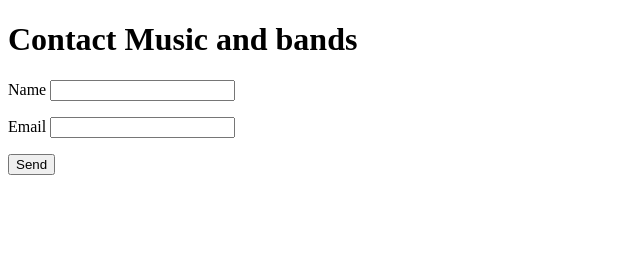
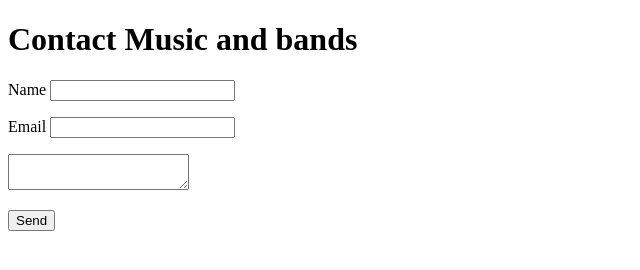
Before and after one commit to webegguk/gb, a Gatsby site: page /contact in a window 1280 px wide. Shown: the whole page, without its empty margins (0-640 px from the left). Built offline with nearby package versions, Linux system fonts and the light colour scheme; Gatsby itself is replaced by a stand-in of ours.

Commit message:
adding message textarea

```diff
--- a/src/pages/contact.js
+++ b/src/pages/contact.js
@@ -20,6 +20,9 @@ export default ({ data }) => (
         </label>
       </p>
       <p>
+          <textarea name="message" />
+      </p>
+      <p>
         <button type="submit">Send</button>
       </p>
     </form>
```
